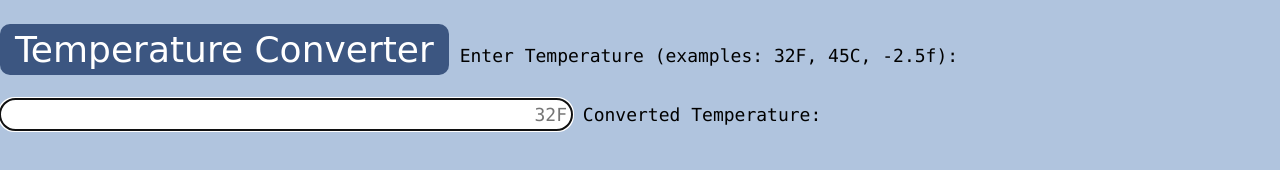
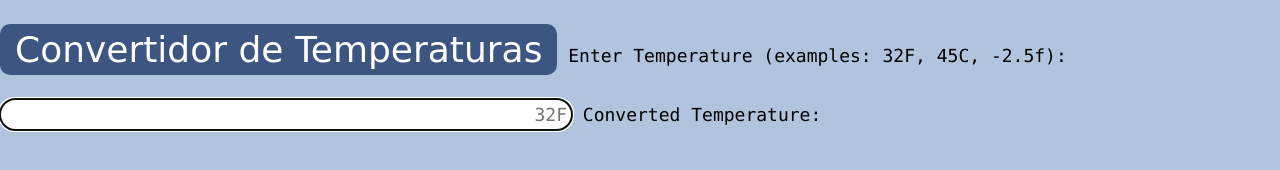
Before and after one commit to alu0100498820/P1SYTW, a website: page index.html in a window 1280 px wide. Drawn offline with Linux system fonts and the light colour scheme.

Commit message:
Modificaciones

```diff
--- a/index.html
+++ b/index.html
@@ -8,7 +8,7 @@
        <script type="text/javascript" src="temperature.js"></script>
      </head>
      <body>
-       <h1>Temperature Converter</h1>
+       <h1>Convertidor de Temperaturas</h1>
        <tablet>
          <tr>
            <th>Enter  Temperature (examples: 32F, 45C, -2.5f):</th>
```
